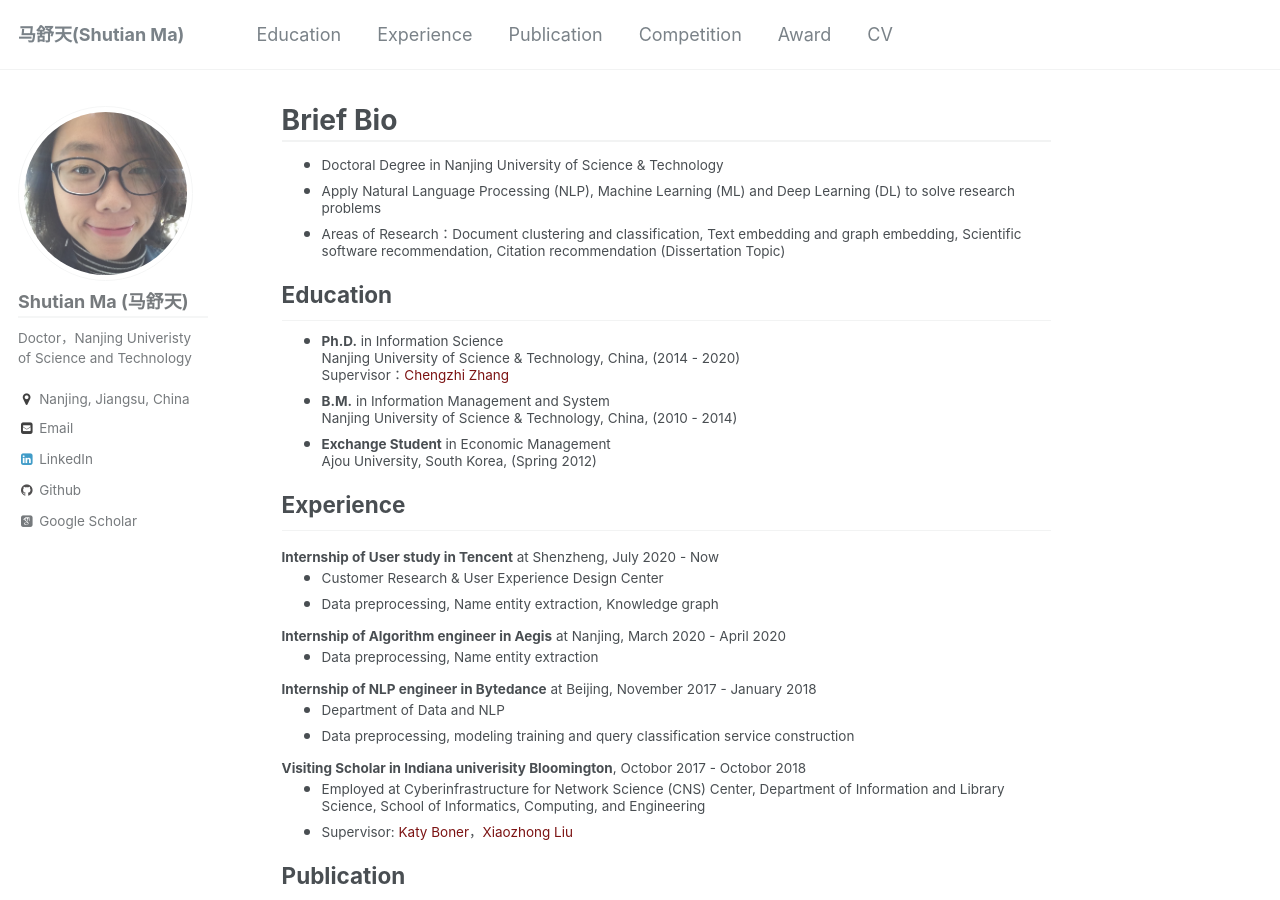
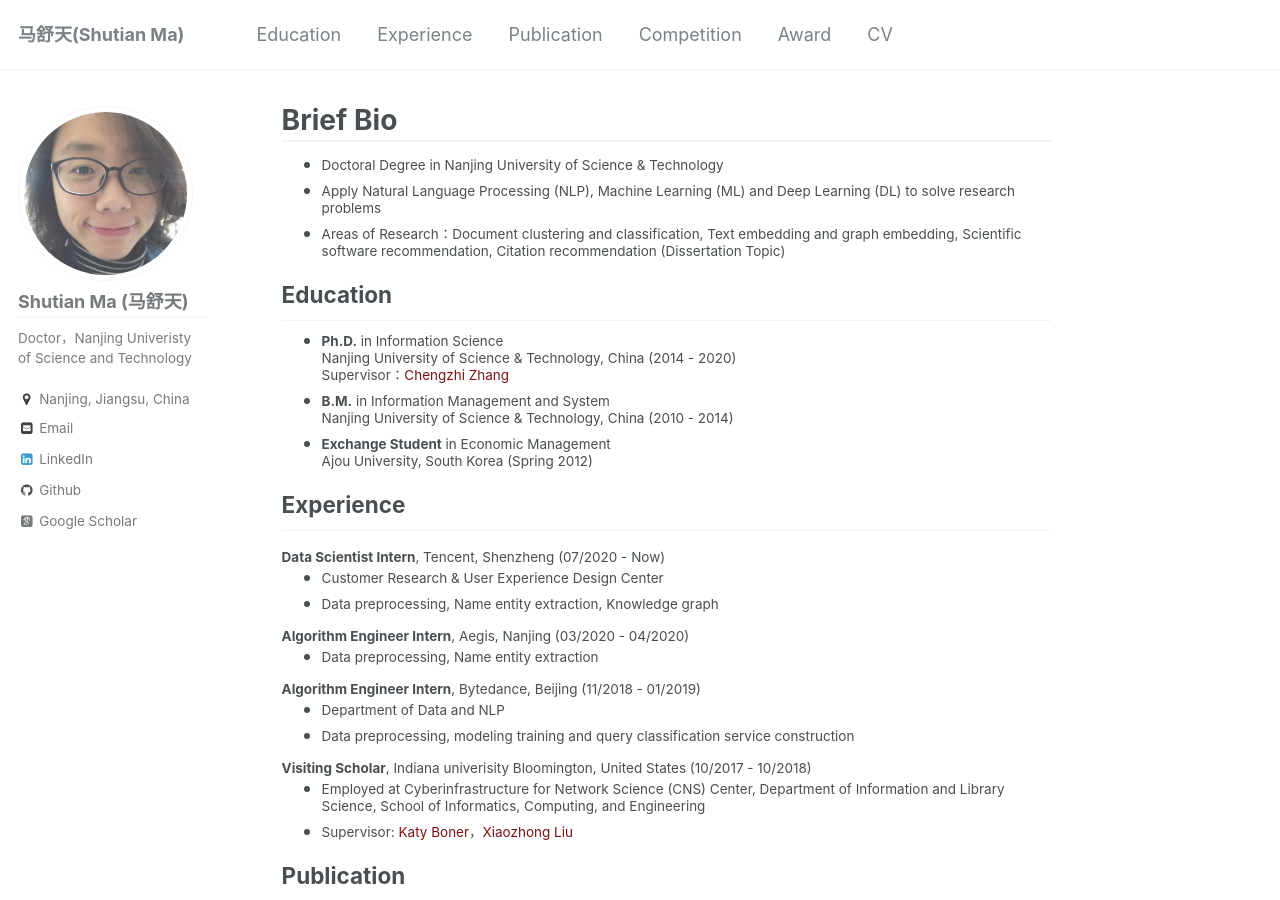
Before and after one commit to michellemashutian/michellemashutian.github.io_old, a Jekyll site: the page built from _pages/about.md, in a window 1280 px wide and 900 px high. Built offline with Jekyll 4.4.1, drawn with Linux system fonts in a browser that asks for light colours; some web fonts are replaced.

Commit message:
Update about.md

```diff
--- a/_pages/about.md
+++ b/_pages/about.md
@@ -43,28 +43,28 @@ h1, h2, h3, h4, h5, h6 {
 
 <h2 id="education">Education</h2>
 * <small>**Ph.D.** in Information Science<br>
-	Nanjing University of Science & Technology, China, (2014 - 2020)<br>
+	Nanjing University of Science & Technology, China (2014 - 2020)<br>
 	Supervisor：[Chengzhi Zhang](https://www.researchgate.net/profile/Chengzhi_Zhang4)</small>
 * <small>**B.M.** in Information Management and System<br>
-	Nanjing University of Science & Technology, China, (2010 - 2014)</small>
+	Nanjing University of Science & Technology, China (2010 - 2014)</small>
 * <small>**Exchange Student** in  Economic Management<br>
-	Ajou University, South Korea, (Spring 2012)</small>
+	Ajou University, South Korea (Spring 2012)</small>
 
 
 <h2 id="experience">Experience</h2>
 
-<small>**Internship of User study in Tencent** at Shenzheng, July 2020 - Now</small>
+<small>**Data Scientist Intern**, Tencent, Shenzheng (07/2020 - Now)</small>
 * <small>Customer Research & User Experience Design Center</small>
 * <small>Data preprocessing, Name entity extraction, Knowledge graph</small>
 
-<small>**Internship of Algorithm engineer in Aegis** at Nanjing, March 2020 - April 2020</small>
+<small>**Algorithm Engineer Intern**, Aegis, Nanjing (03/2020 - 04/2020)</small>
 * <small>Data preprocessing, Name entity extraction </small>
 
-<small>**Internship of NLP engineer in Bytedance** at Beijing, November 2017 - January 2018</small>
+<small>**Algorithm Engineer Intern**, Bytedance, Beijing (11/2018 - 01/2019)</small>
 * <small>Department of Data and NLP</small>
 * <small>Data preprocessing, modeling training and query classification service construction</small>
 
-<small>**Visiting Scholar in Indiana univerisity Bloomington**, Octobor 2017 - Octobor 2018</small>
+<small>**Visiting Scholar**, Indiana univerisity Bloomington, United States (10/2017 - 10/2018)</small>
 * <small>Employed at Cyberinfrastructure for Network Science (CNS) Center, Department of Information and Library Science, School of Informatics, Computing, and Engineering</small>
 * <small>Supervisor: [Katy Boner](http://ella.slis.indiana.edu/~katy/)，[Xiaozhong Liu](https://www.sice.indiana.edu/all-people/profile.html?profile_id=100)</small>
 
```
